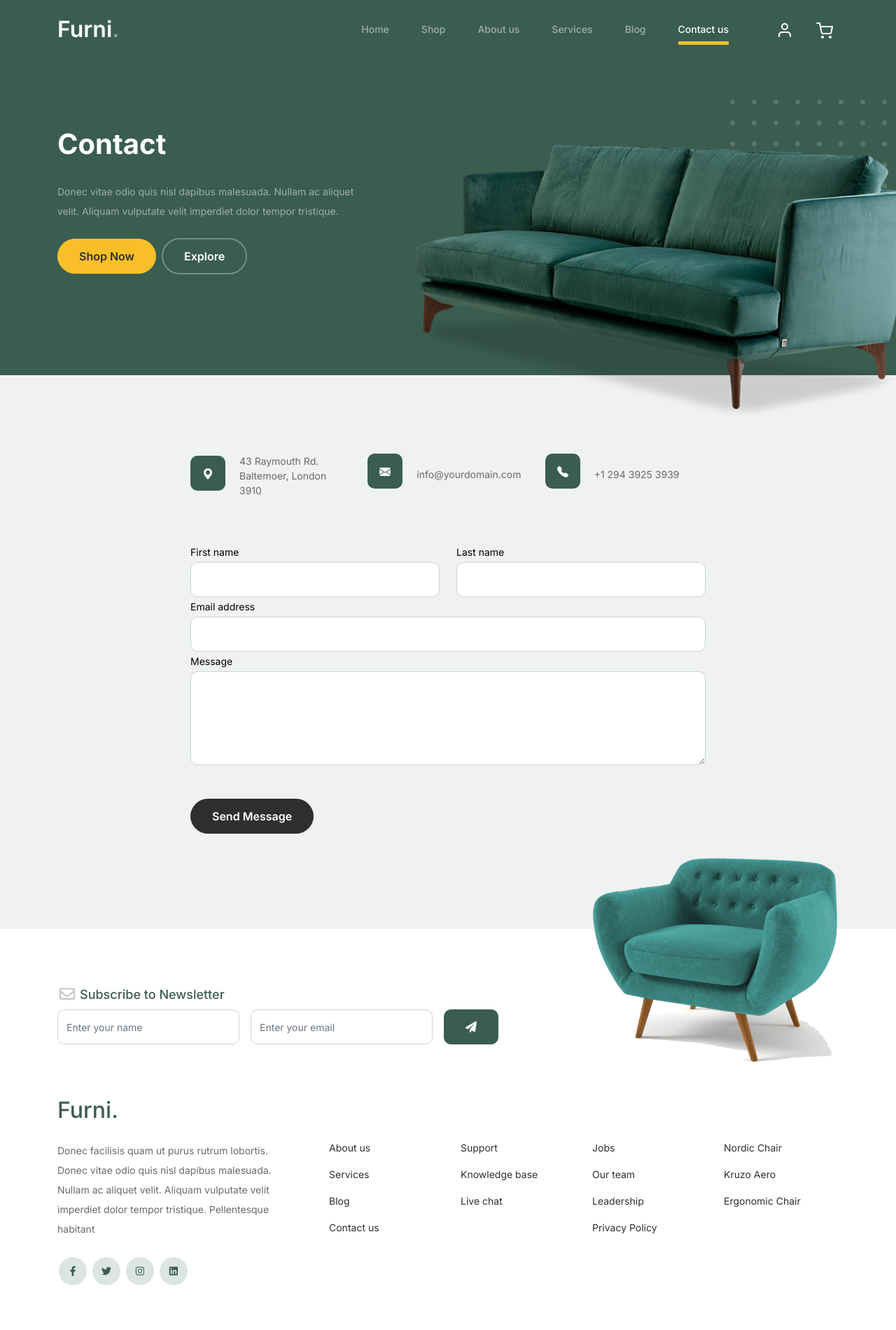
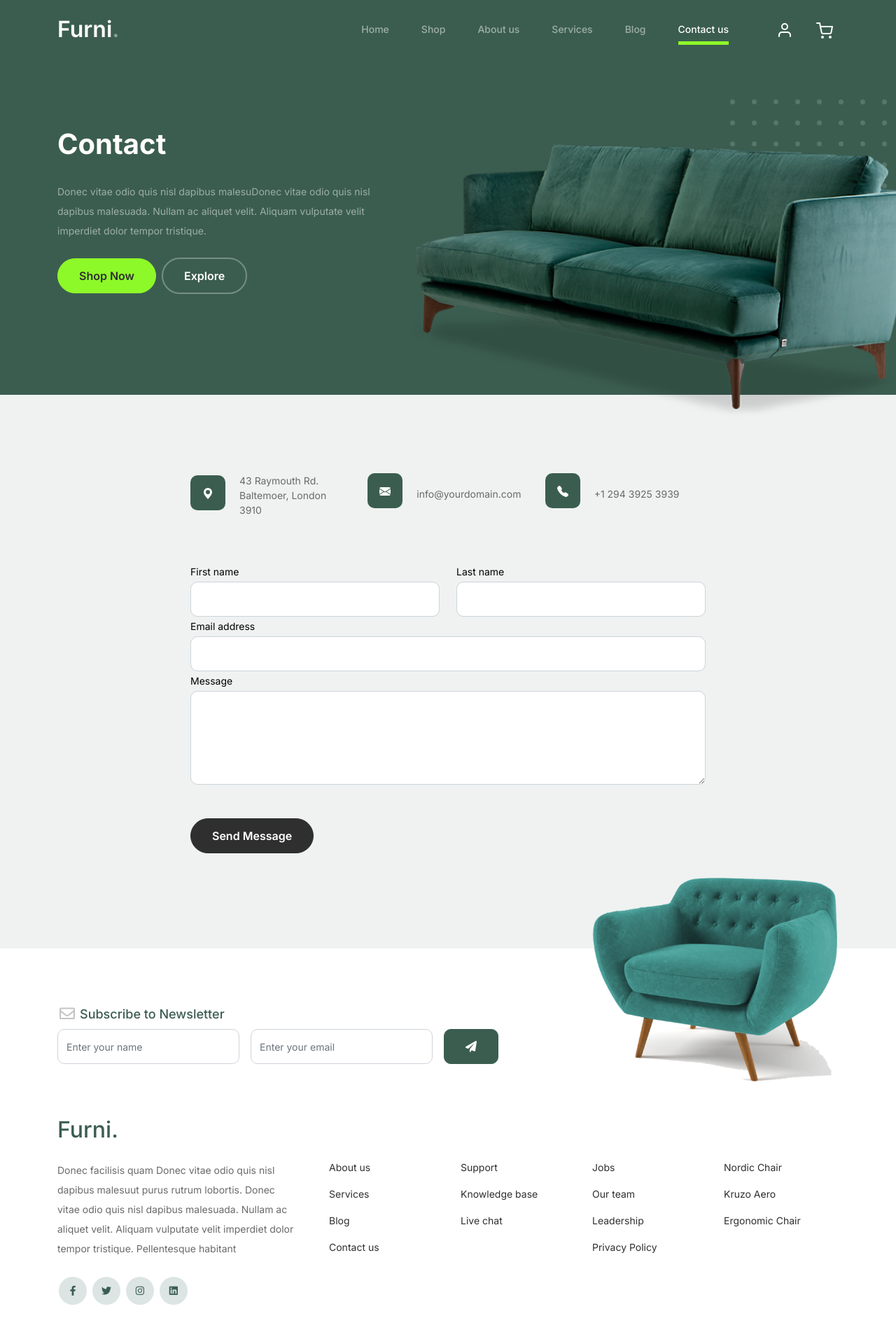
Before and after one commit to Teosany/workshop-git-2, a plain HTML site: page contact.html in a window 1280 px wide. Shown: the top 1900 px of the page at 70% size. Drawn offline with Linux system fonts and the light colour scheme.

Commit message:
Another change

```diff
--- a/contact.html
+++ b/contact.html
@@ -65,7 +65,7 @@
 						<div class="col-lg-5">
 							<div class="intro-excerpt">
 								<h1>Contact</h1>
-								<p class="mb-4">Donec vitae odio quis nisl dapibus malesuada. Nullam ac aliquet velit. Aliquam vulputate velit imperdiet dolor tempor tristique.</p>
+								<p class="mb-4">Donec vitae odio quis nisl dapibus malesuDonec vitae odio quis nisl dapibus malesuada. Nullam ac aliquet velit. Aliquam vulputate velit imperdiet dolor tempor tristique.</p>
 								<p><a href="" class="btn btn-secondary me-2">Shop Now</a><a href="#" class="btn btn-white-outline">Explore</a></p>
 							</div>
 						</div>
@@ -210,7 +210,7 @@
 				<div class="row g-5 mb-5">
 					<div class="col-lg-4">
 						<div class="mb-4 footer-logo-wrap"><a href="#" class="footer-logo">Furni<span>.</span></a></div>
-						<p class="mb-4">Donec facilisis quam ut purus rutrum lobortis. Donec vitae odio quis nisl dapibus malesuada. Nullam ac aliquet velit. Aliquam vulputate velit imperdiet dolor tempor tristique. Pellentesque habitant</p>
+						<p class="mb-4">Donec facilisis quam Donec vitae odio quis nisl dapibus malesuut purus rutrum lobortis. Donec vitae odio quis nisl dapibus malesuada. Nullam ac aliquet velit. Aliquam vulputate velit imperdiet dolor tempor tristique. Pellentesque habitant</p>
 
 						<ul class="list-unstyled custom-social">
 							<li><a href="#"><span class="fa fa-brands fa-facebook-f"></span></a></li>
--- a/css/style.css
+++ b/css/style.css
@@ -64,7 +64,7 @@ a {
         bottom: 0;
         left: 8px;
         right: 8px;
-        background: #f9bf29;
+        background: #8ef929;
         height: 5px;
         opacity: 1;
         visibility: visible;
@@ -181,11 +181,11 @@ a {
       border-color: #314d43; }
   .btn.btn-secondary {
     color: #2f2f2f;
-    background: #f9bf29;
-    border-color: #f9bf29; }
+    background: #8ef929;
+    border-color: #8ef929; }
     .btn.btn-secondary:hover {
-      background: #f8b810;
-      border-color: #f8b810; }
+      background: #74c128;
+      border-color: #74c128; }
   .btn.btn-white-outline {
     background: transparent;
     border-width: 2px;
```
Also changed, not shown: cart.html (+3 -3 lines), index.html (+2 -2 lines).
